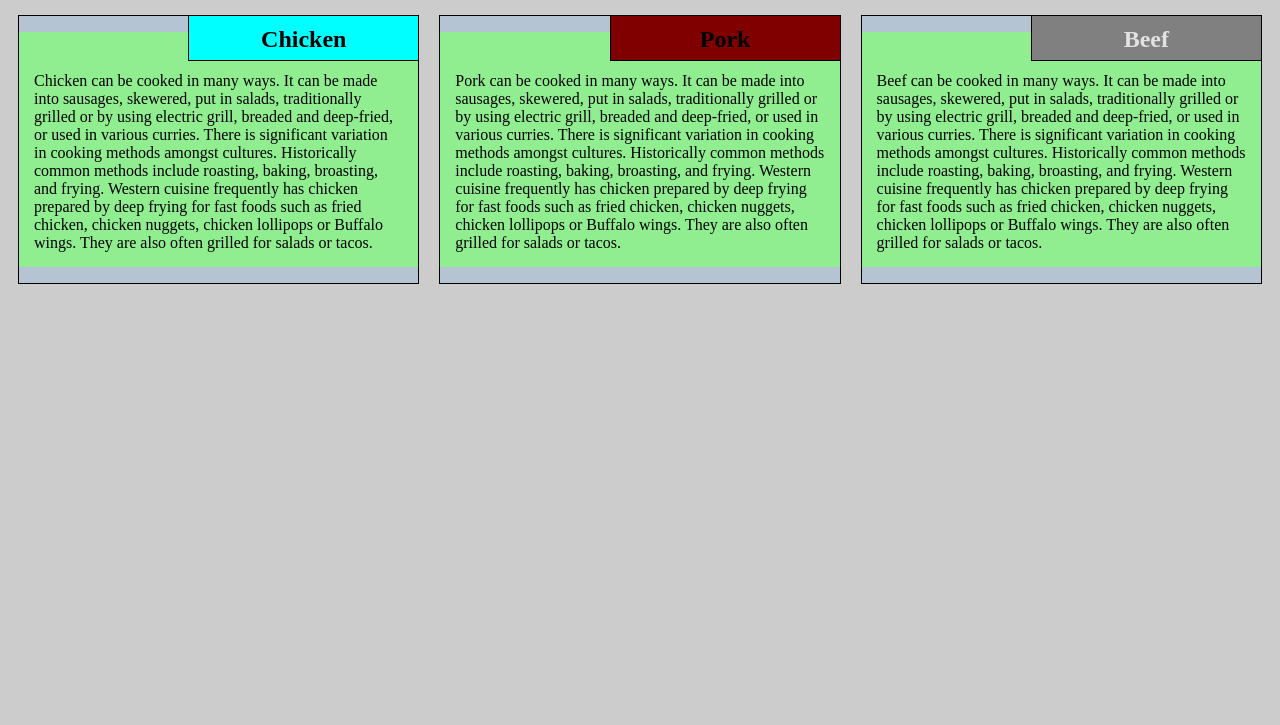
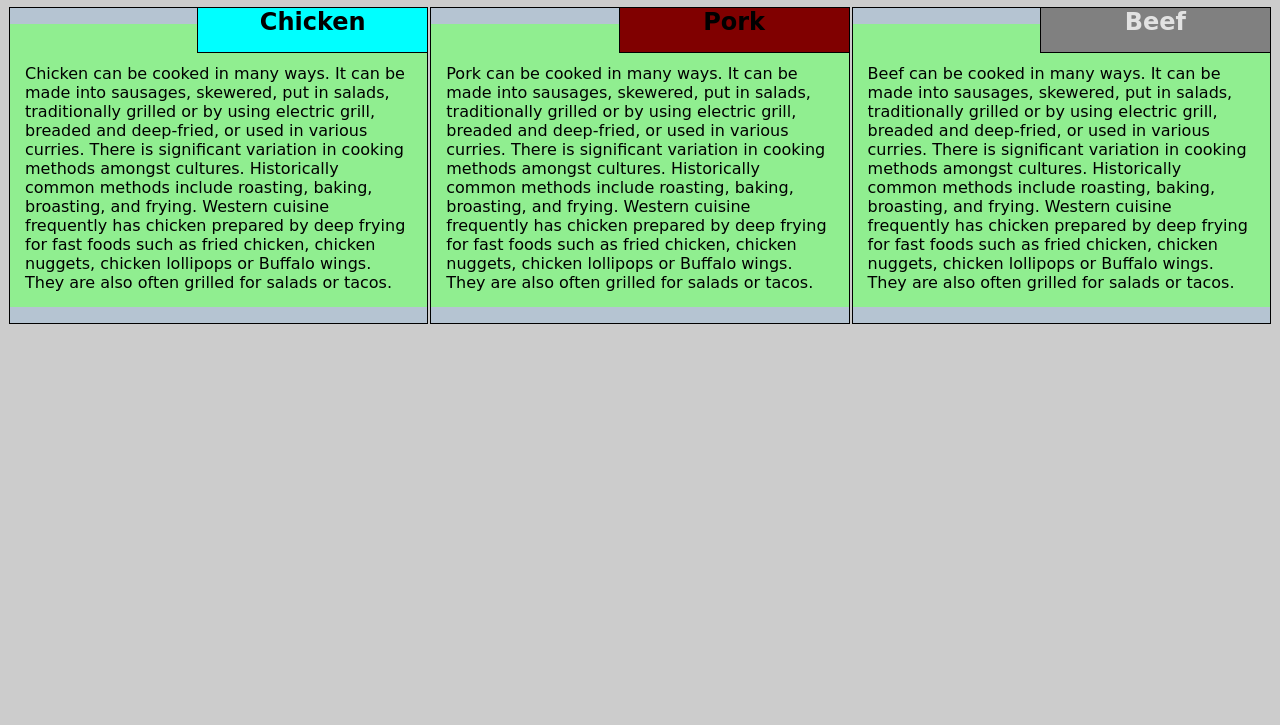
Before and after one commit to debosreedutta/Coursera-Assignment, a plain HTML site: page mod-2-soln/index.html in a window 1280 px wide. Shown: the part 75-800 px from the top of the page. Drawn offline with Linux system fonts and the light colour scheme.

Commit message:
Update style.css

```diff
--- a/mod-2-soln/CSS/style.css
+++ b/mod-2-soln/CSS/style.css
@@ -1,6 +1,6 @@
 * {
     box-sizing: border-box;
-    font-family: italic;
+    font-family: cursive;
 }
 
 body {
@@ -15,7 +15,7 @@ h1 {
 section {
     border: 1px solid black;
     background-color: #b5c4d2;
-    margin: 10px;
+    margin: 1px;
 }
 
 section>h2 {
@@ -25,11 +25,11 @@ section>h2 {
     margin: 0;
     width: 230px;
     text-align: center;
-    font-style: Times;
+
     font-size: 24px;
     font-weight: bold;
     height: 45px;
-    padding-top: 10px;
+
 }
 
 section.lebesgue>h2 {
```
